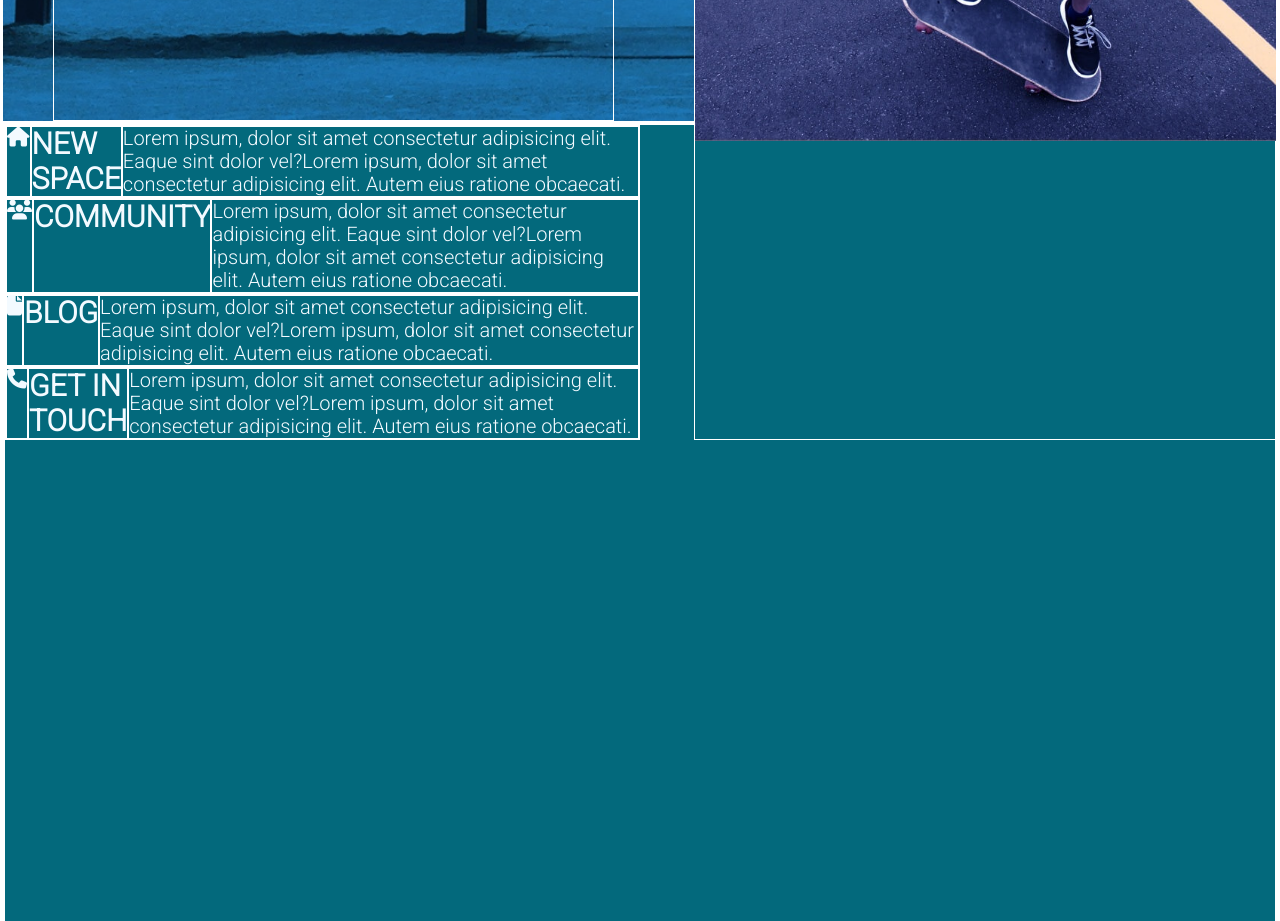
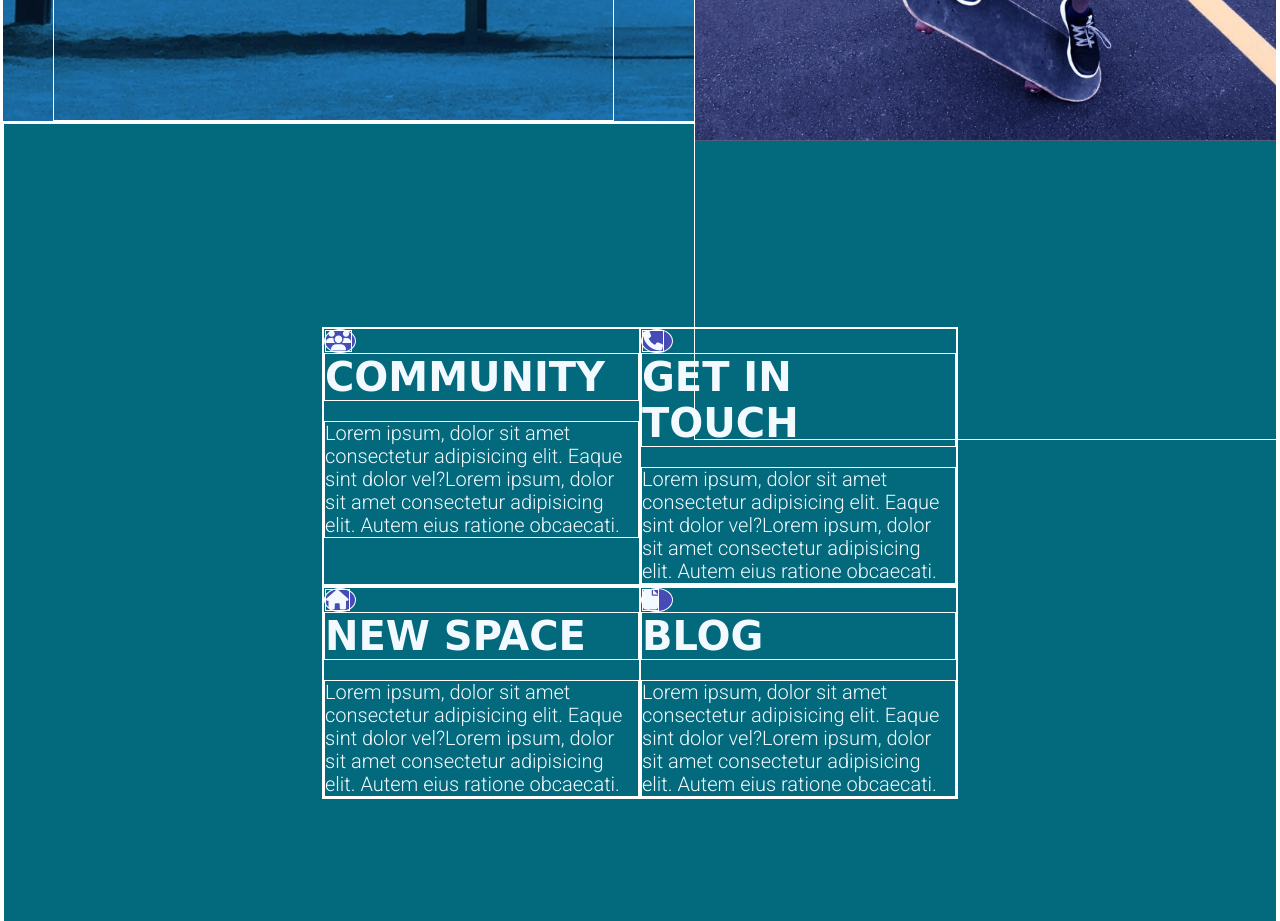
Before and after one commit to rojhanpaydar/rojhan-paydar-project-2, a plain HTML site: page home.html in a window 1280 px wide. Shown: the part 680-1601 px from the top of the page. Drawn offline with Linux system fonts and the light colour scheme; a web font is replaced by a local one.

Commit message:
continued working on flexbox in home.html

```diff
--- a/home.html
+++ b/home.html
@@ -29,30 +29,41 @@
     <main>
         <!-- first section of site -->
         <section class="homeSectionOne">
-            <div class="sectionOneFlex">
+            <div class="sectionOneFlexItem">
                 <!-- divs surrounding icons to create circle (or use pseudo selectors) -->
-                <div class="sectionOneFlexItem">
+                <div>
+                <span class="sectionOneText">
                 <i class="fas fa-home"></i>
-                <h2>NEW SPACE</h2>
-                <p>Lorem ipsum, dolor sit amet consectetur adipisicing elit. Eaque sint dolor vel?Lorem ipsum, dolor sit amet consectetur adipisicing elit. Autem eius ratione obcaecati.</p>
+            </span>
+            <h2>NEW SPACE</h2>
+            <p>Lorem ipsum, dolor sit amet consectetur adipisicing elit. Eaque sint dolor vel?Lorem ipsum, dolor sit amet consectetur adipisicing elit. Autem eius ratione obcaecati.</p>
+                </div>
+                <div>
+                <span class="sectionOneText">
+                <i class="fas fa-file"></i>
+            </span>
+            <h2>BLOG</h2>
+            <p>Lorem ipsum, dolor sit amet consectetur adipisicing elit. Eaque sint dolor vel?Lorem ipsum, dolor sit amet
+                consectetur adipisicing elit. Autem eius ratione obcaecati.</p>
+                </div>
             </div>
             <div class="sectionOneFlexItem">
-                <i class="fas fa-users"></i>
+                <div>
+                    <span class="sectionOneText">
+                    <i class="fas fa-users"></i>
+                    </span>
                 <h2>COMMUNITY</h2>
                 <p>Lorem ipsum, dolor sit amet consectetur adipisicing elit. Eaque sint dolor vel?Lorem ipsum, dolor sit amet
                     consectetur adipisicing elit. Autem eius ratione obcaecati.</p>
-            </div>
-            <div class="sectionOneFlexItem">
-                <i class="fas fa-file"></i>
-                <h2>BLOG</h2>
-                <p>Lorem ipsum, dolor sit amet consectetur adipisicing elit. Eaque sint dolor vel?Lorem ipsum, dolor sit amet
-                    consectetur adipisicing elit. Autem eius ratione obcaecati.</p>
-            </div>
-            <div class="sectionOneFlexItem">
-                <i class="fas fa-phone"></i>
+                        </div>
+                        <div>
+                            <span class="sectionOneText">
+                    <i class="fas fa-phone"></i>
+                </span>
                 <h2>GET IN TOUCH</h2>
                 <p>Lorem ipsum, dolor sit amet consectetur adipisicing elit. Eaque sint dolor vel?Lorem ipsum, dolor sit amet
-                    consectetur adipisicing elit. Autem eius ratione obcaecati.</p>
+                consectetur adipisicing elit. Autem eius ratione obcaecati.</p>
+                </div>
             </div>
             </div>
         </section>
--- a/styles/sass/layout/_header.scss
+++ b/styles/sass/layout/_header.scss
@@ -3,8 +3,6 @@ header {
     background-size: cover;
     height: 100vh;
     display: flex;
-    // flex-direction: column-reverse;
-    // justify-content: center;
 }
 
 .homeHeader {
--- a/styles/sass/pages/_home.scss
+++ b/styles/sass/pages/_home.scss
@@ -2,7 +2,9 @@
 
 .homeSectionOne {
     display: flex;
-    flex-direction: row-reverse;
+    flex-direction: column-reverse;
+    justify-content: center;
+    align-items: center;
     background-color: #03697C;
     height: 100vh;
     @include fontRoboto(20px);
@@ -12,6 +14,26 @@
     display: flex;
     justify-content: space-around;
     width: 50%;
+    position: relative;
+    top: 5%;
+}
+
+.sectionOneText {
+    display: flex;
+    height: auto;
+    width: 10%;
+    border-radius: 50%;
+    background-color: #474BB5;
+
+}
+
+h2 {
+    position: relative;
+    @include fontWalter(40px)
+}
+
+p {
+    margin-top: 20px;
 }
 
 .homeSectionTwo {
```
Also changed, not shown: styles/style.css.
